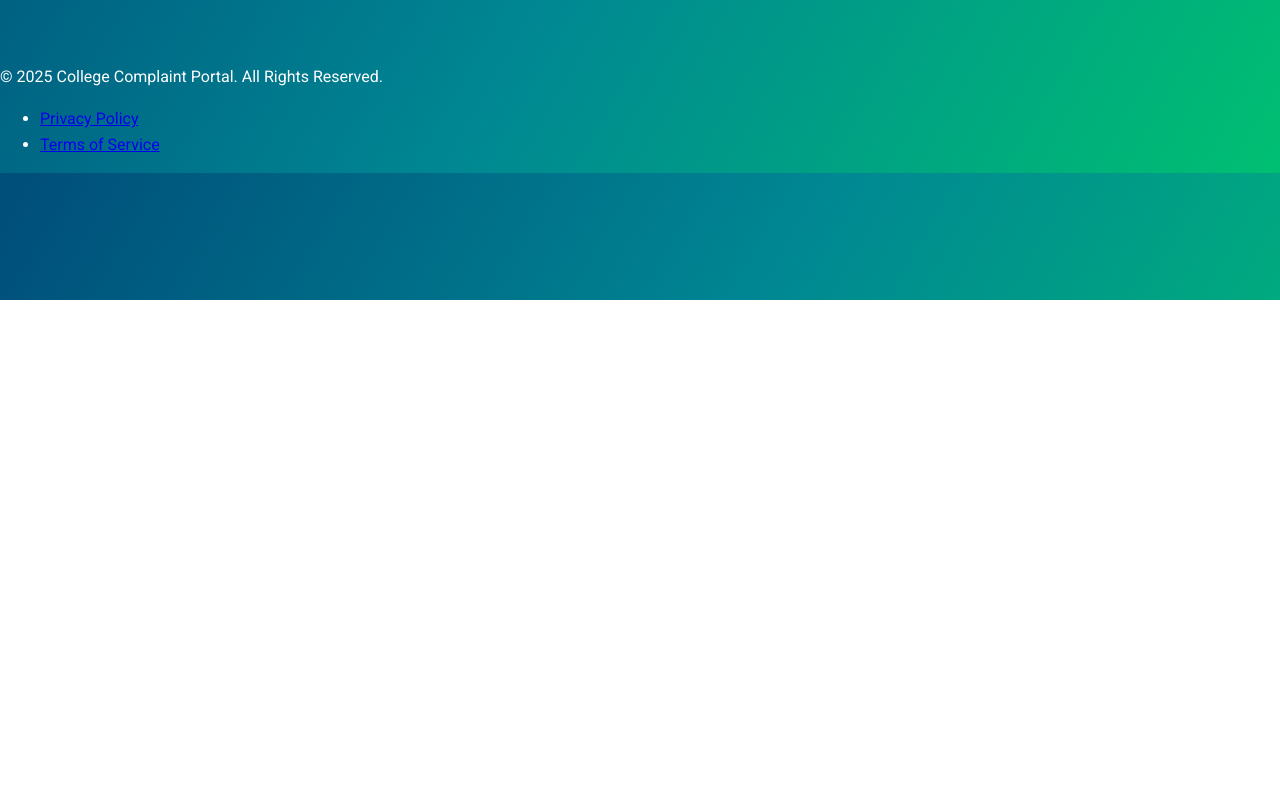
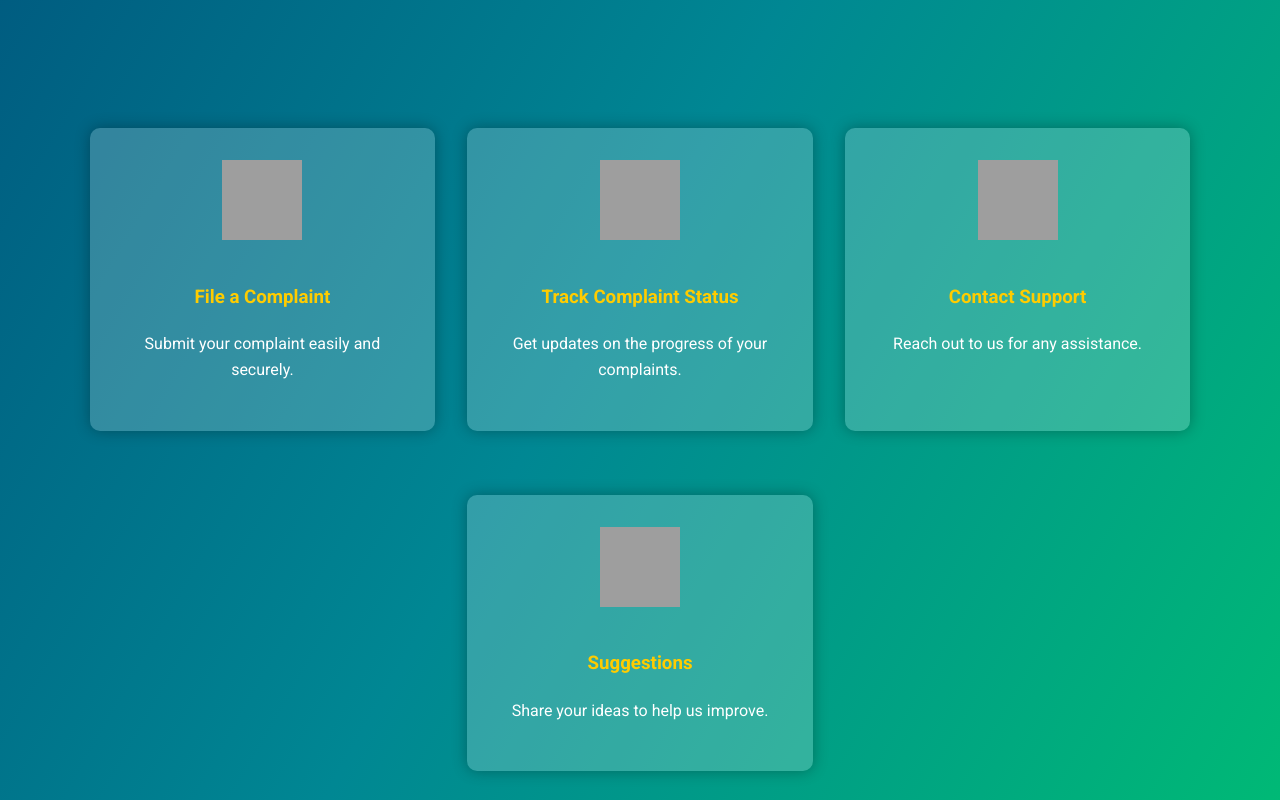
Before and after one commit to kkiran47/college_complants, a website: page public/home.html in a window 1280 px wide. Shown: the part 500-1300 px from the top of the page. Before the commit the page ends 800 px from the top, so only its background shows below. Drawn offline with Linux system fonts and the light colour scheme; grey boxes are pictures that could not be loaded.

Commit message:
Update home.html

```diff
--- a/public/home.html
+++ b/public/home.html
@@ -66,12 +66,12 @@
     }
 
     .nav-links .logout {
-      background-color: #e74c3c; /* Red color for logout */
+      background-color: #e74c3c;
       color: white;
     }
 
     .nav-links .logout:hover {
-      background-color: #c0392b; /* Darker red for hover */
+      background-color: #c0392b;
     }
 
     /* Hamburger Menu */
@@ -114,6 +114,52 @@
     .btn-main:hover {
       background-color: #ff9900;
       transform: scale(1.1);
+    }
+
+    /* Services Section */
+    .services {
+      display: flex;
+      justify-content: center;
+      gap: 2em;
+      padding: 4em 0;
+      flex-wrap: wrap;
+    }
+
+    .service-card {
+      text-align: center;
+      width: 22%;
+      background: rgba(255, 255, 255, 0.2);
+      padding: 2em;
+      border-radius: 10px;
+      box-shadow: 0 0 15px rgba(0, 0, 0, 0.3);
+      transition: transform 0.3s, box-shadow 0.3s;
+      margin: 1em 0;
+      text-decoration: none;
+      color: white;
+    }
+
+    .service-card:hover {
+      transform: translateY(-10px);
+      box-shadow: 0 0 20px rgba(255, 255, 255, 0.5);
+    }
+
+    .service-card h3 {
+      color: #ffcc00;
+      margin-bottom: 1em;
+    }
+
+    .service-card img {
+      width: 80px;
+      height: 80px;
+      margin-bottom: 1em;
+    }
+
+    /* Footer */
+    footer {
+      background: rgba(0, 0, 0, 0.8);
+      color: #fff;
+      text-align: center;
+      padding: 1em 0;
     }
 
     /* Mobile view styles */
@@ -196,7 +242,6 @@
       <li><a href="sug.html">Suggestions</a></li>
       <li><a href="dis.html">Check Status</a></li>
       <li><a href="contact.html">Contact</a></li>
-      <!-- Logout Option -->
       <li><a href="#" id="logout" class="logout">Logout</a></li>
     </ul>
   </nav>
@@ -208,7 +253,31 @@
   <section class="main-banner">
     <h1>Welcome to the College Complaint Portal</h1>
     <p>Your voice matters. Report issues, track progress, and help us improve.</p>
-    <a href="cc.html" class="btn-main">File a Complaint</a>
+    <a href="c.html" class="btn-main">File a Complaint</a>
+  </section>
+
+  <!-- Our Services Section -->
+  <section class="services">
+    <a href="c.html" class="service-card">
+      <img src="https://img.icons8.com/color/96/000000/commercial.png" alt="File a Complaint">
+      <h3>File a Complaint</h3>
+      <p>Submit your complaint easily and securely.</p>
+    </a>
+    <a href="display.html" class="service-card">
+      <img src="https://img.icons8.com/color/96/000000/computer.png" alt="Track Status">
+      <h3>Track Complaint Status</h3>
+      <p>Get updates on the progress of your complaints.</p>
+    </a>
+    <a href="contact.html" class="service-card">
+      <img src="https://img.icons8.com/color/96/000000/help.png" alt="Contact Support">
+      <h3>Contact Support</h3>
+      <p>Reach out to us for any assistance.</p>
+    </a>
+    <a href="sug.html" class="service-card">
+      <img src="https://img.icons8.com/color/96/000000/idea.png" alt="Suggestions">
+      <h3>Suggestions</h3>
+      <p>Share your ideas to help us improve.</p>
+    </a>
   </section>
 
   <!-- Footer Section -->
@@ -221,7 +290,7 @@
   </footer>
 
   <script>
-    // JavaScript for hamburger menu functionality
+    // Hamburger Menu Functionality
     const hamburgerMenu = document.getElementById('hamburger-menu');
     const navLinks = document.getElementById('nav-links');
 
@@ -229,12 +298,10 @@
       navLinks.classList.toggle('active');
     });
 
-    // JavaScript for logout functionality
+    // Logout Functionality
     document.getElementById('logout').addEventListener('click', function(event) {
-      event.preventDefault(); // Prevent default link behavior
-      // Close the current window (if it's a popup or a new tab)
+      event.preventDefault();
       window.close();
-      // Redirect to the login page
       window.location.href = 'main.html';
     });
   </script>
```
